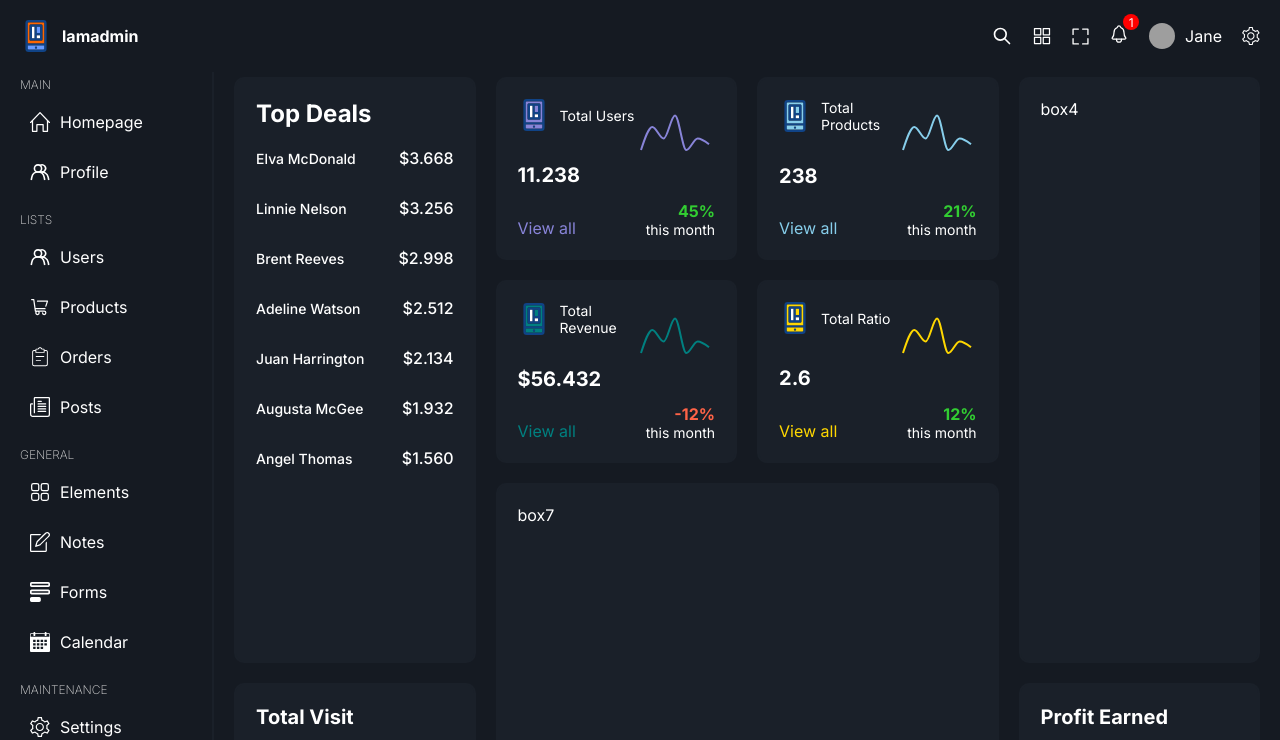
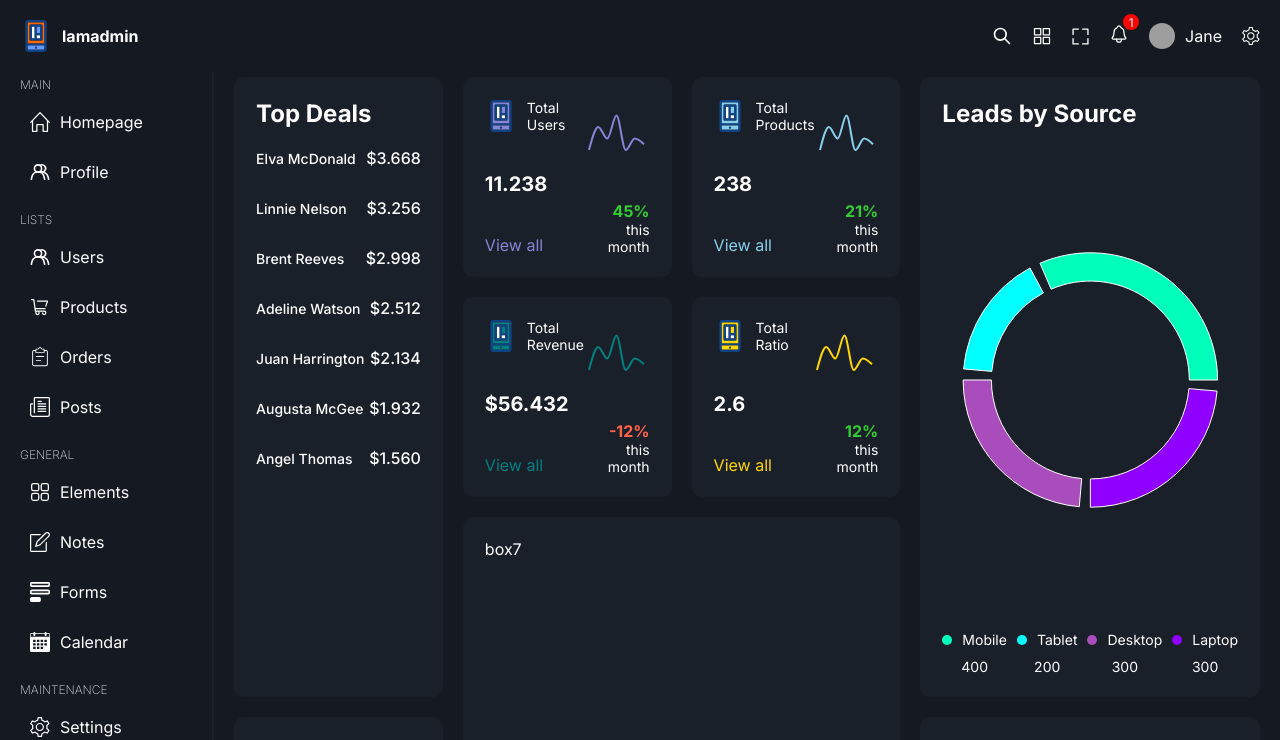
Before and after one commit to Darthdevv/React-Admin-Dashboard, a React (Vite) app: page / in a window 1280 px wide. Shown: the top 740 px of the page. Built offline with nearby package versions, Linux system fonts and the light colour scheme; grey boxes are pictures that could not be loaded.

Commit message:
⚛️  style: PieChartBox component

```diff
--- /dev/null
+++ b/src/components/PieChartbox/PieChartbox.tsx
@@ -0,0 +1,50 @@
+import { Cell, Pie, PieChart, ResponsiveContainer, Tooltip } from "recharts";
+import "./piechartbox.scss";
+
+const data = [
+  { name: "Mobile", value: 400, color: "#00ffbb" },
+  { name: "Tablet", value: 200, color: "#00ffff" },
+  { name: "Desktop", value: 300, color: "#aa4dbc" },
+  { name: "Laptop", value: 300, color: "#9000ff" },
+];
+
+const PieChartBox = () => {
+  return (
+    <div className="pieChartBox">
+      <h1>Leads by Source</h1>
+      <div className="chart">
+        <ResponsiveContainer width="99%" height={300}>
+          <PieChart>
+            <Tooltip
+              contentStyle={{ background: "white", borderRadius: "5px" }}
+            />
+            <Pie
+              data={data}
+              innerRadius={"70%"}
+              outerRadius={"90%"}
+              paddingAngle={5}
+              dataKey="value"
+            >
+              {data.map((item) => (
+                <Cell key={item.name} fill={item.color} />
+              ))}
+            </Pie>
+          </PieChart>
+        </ResponsiveContainer>
+      </div>
+      <div className="options">
+        {data.map((item) => (
+          <div className="option" key={item.name}>
+            <div className="title">
+              <div className="dot" style={{ backgroundColor: item.color }} />
+              <span>{item.name}</span>
+            </div>
+            <span>{item.value}</span>
+          </div>
+        ))}
+      </div>
+    </div>
+  );
+};
+
+export default PieChartBox;
--- /dev/null
+++ b/src/components/PieChartbox/piechartbox.scss
@@ -0,0 +1,49 @@
+@import "../../styles/responsive.scss";
+
+
+.pieChartBox {
+  height: 100%;
+  display: flex;
+  flex-direction: column;
+  justify-content: space-between;
+
+  h1{
+    @include xxl{
+      font-size: 24px;
+    }
+  }
+
+  .chart {
+    display: flex;
+    align-items: center;
+    justify-content: center;
+    width: 100%;
+    height: 100%;
+  }
+
+  .options {
+    display: flex;
+    justify-content: space-between;
+    gap: 10px;
+    font-size: 14px;
+
+    .option {
+      display: flex;
+      flex-direction: column;
+      gap: 10px;
+      align-items: center;
+
+      .title {
+        display: flex;
+        gap: 10px;
+        align-items: center;
+
+        .dot {
+          width: 10px;
+          height: 10px;
+          border-radius: 50%;
+        }
+      }
+    }
+  }
+}
--- a/src/data.ts
+++ b/src/data.ts
@@ -239,7 +239,7 @@
 
 export const barChartBoxRevenue = {
   title: "Profit Earned",
-  color: "#8884d8",
+  color: "#2abbcb",
   dataKey: "profit",
   chartData: [
     {
@@ -275,7 +275,7 @@
 
 export const barChartBoxVisit = {
   title: "Total Visit",
-  color: "#FF8042",
+  color: "#ff31c8",
   dataKey: "visit",
   chartData: [
     {
--- a/src/pages/home/Home.tsx
+++ b/src/pages/home/Home.tsx
@@ -2,6 +2,7 @@
 import TopBox from '../../components/Topbox/Topbox';
 import ChartBox from "../../components/Chartbox/Chartbox";
 import BarChartBox from '../../components/BarChartbox/BarChartbox';
+import PieChartBox from '../../components/PieChartbox/PieChartbox';
 import {
   barChartBoxRevenue,
   barChartBoxVisit,
@@ -24,7 +25,7 @@
       <div className="box box3">
         <ChartBox {...chartBoxProduct} />
       </div>
-      <div className="box box4">box4</div>
+      <div className="box box4"><PieChartBox/></div>
       <div className="box box5">
         <ChartBox {...chartBoxRevenue} />
       </div>
```
